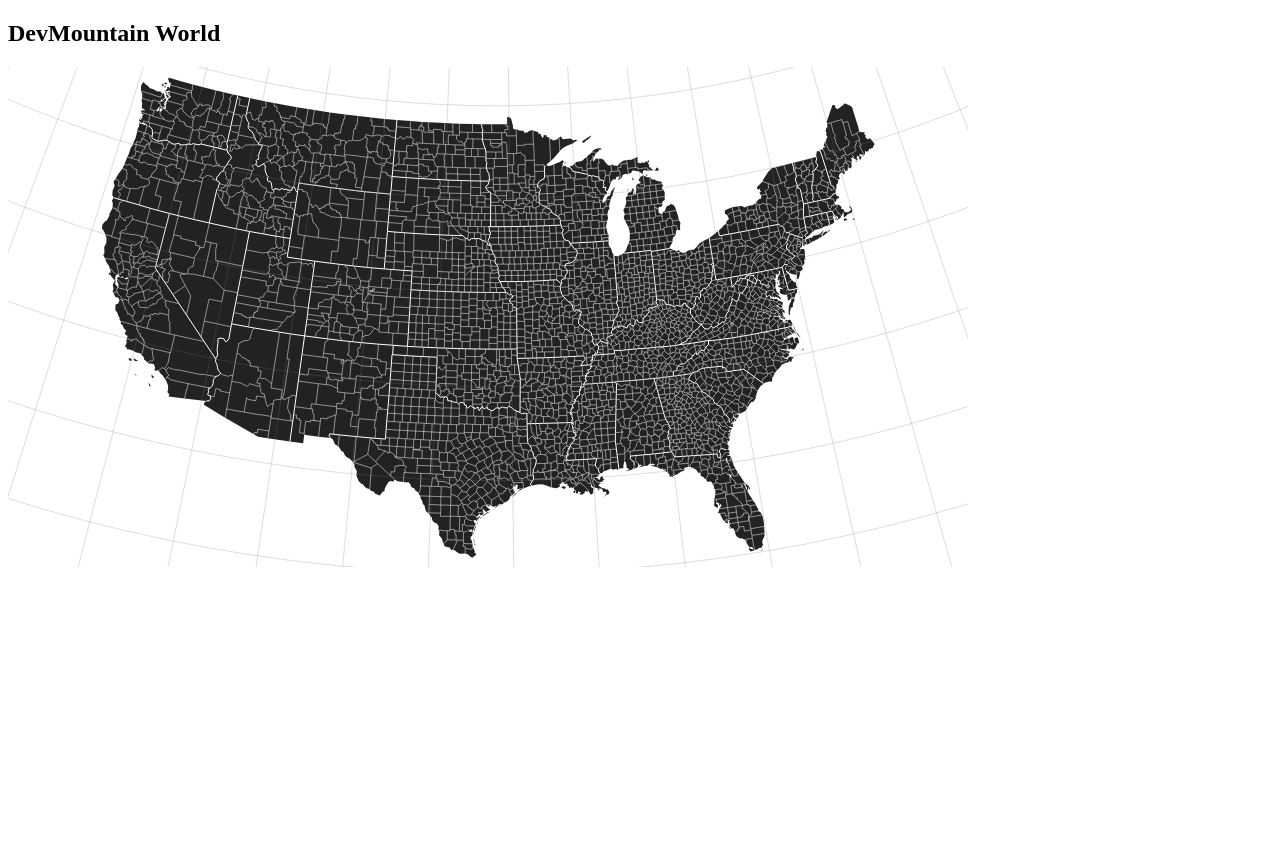
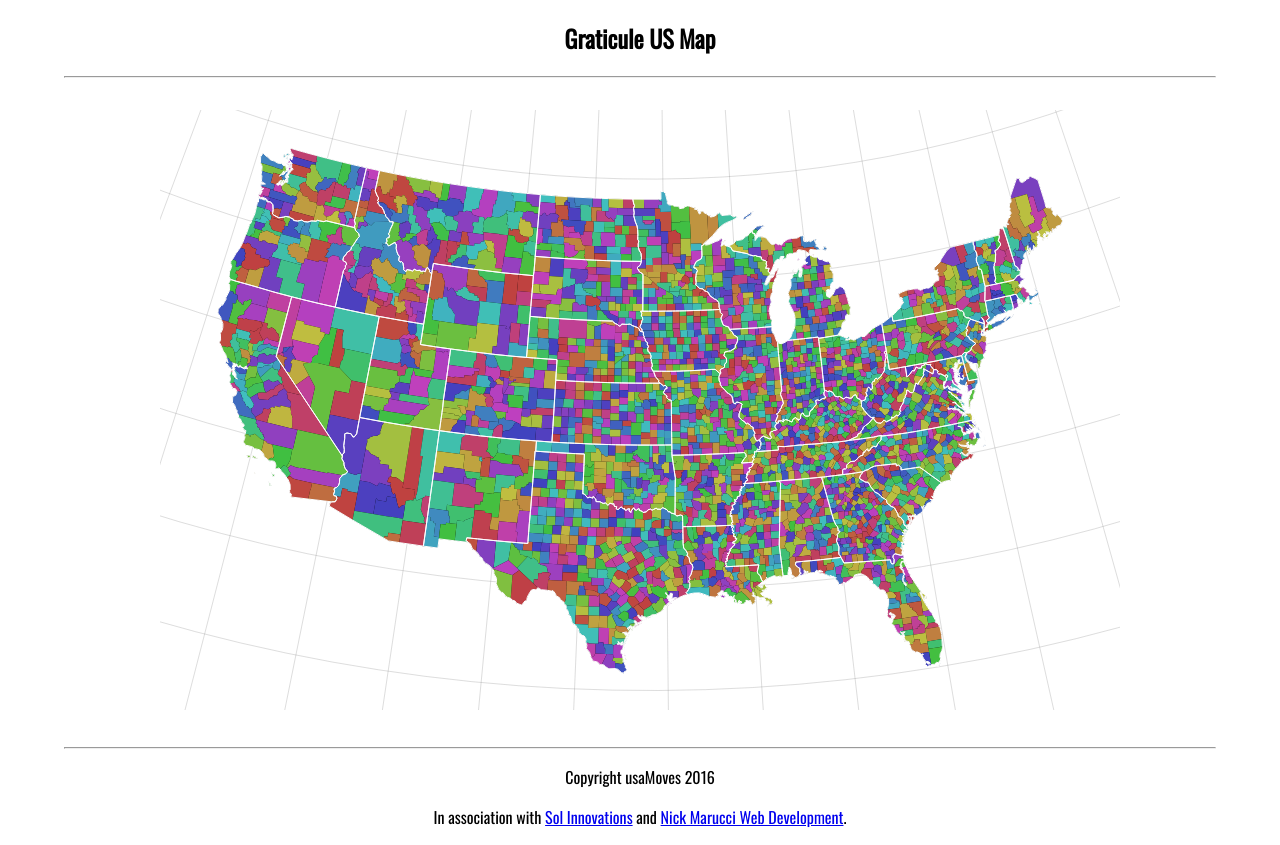
Before and after one commit to npm1514/Globe3, a plain HTML site: page index.html in a window 1280 px wide. Before the commit the page ends 800 px from the top, so only its background shows below. Drawn offline with nearby package versions, Linux system fonts and the light colour scheme.

Commit message:
styled page

```diff
--- a/index.html
+++ b/index.html
@@ -1,20 +1,26 @@
-<!DOCTYPE html>
 <!DOCTYPE html>
 <html>
   <head>
-    <title>My Globe</title>
+    <title>US Map</title>
 
     <link rel="stylesheet" href="styles.css">
-
-    <!-- <script src="//d3js.org/d3.v3.min.js"></script> -->
+    <link href='https://fonts.googleapis.com/css?family=Oswald' rel='stylesheet' type='text/css'>
     <script src="d3.v3.min.js"></script>
     <script src="topojson.v1.min.js"></script>
   </head>
   <body>
     <div class="head">
-      <h2>DevMountain World</h2>
+      <h2>Graticule US Map</h2>
+      <hr>
     </div>
-
+    <br>
+    <div class="usa"></div>
+    <footer>
+      <br>
+      <hr>
+      <p>Copyright usaMoves 2016</p>
+      <p>In association with <a target="_blank" href="http://www.sol-innovations.com">Sol Innovations</a> and <a target="_blank" href="http://www.nickmarucci.com">Nick Marucci Web Development</a>.</p>
+    </footer>
     <script src="script.js"></script>
   </body>
 </html>
--- a/script.js
+++ b/script.js
@@ -1,11 +1,11 @@
 var width = 960,
-    height = 500;
+    height = 600;
 
 var projection = d3.geo.albers()
     .rotate([96, 0])
     .center([-.6, 38.7])
     .parallels([29.5, 45.5])
-    .scale(1070)
+    .scale(1170)
     .translate([width / 2, height / 2])
     .precision(.1);
 
@@ -16,7 +16,7 @@ var graticule = d3.geo.graticule()
     .extent([[-98 - 45, 38 - 45], [-98 + 45, 38 + 45]])
     .step([5, 5]);
 
-var svg = d3.select("body").append("svg")
+var svg = d3.select(".usa").append("svg")
     .attr("width", width)
     .attr("height", height);
 
@@ -33,15 +33,26 @@ d3.json("usa.json", function(error, us) {
       .attr("class", "land")
       .attr("d", path);
 
-  svg.insert("path", ".graticule")
-      .datum(topojson.mesh(us, us.objects.counties, function(a, b) { return a !== b && !(a.id / 1000 ^ b.id / 1000); }))
-      .attr("class", "county-boundary")
-      .attr("d", path);
+  svg.append("g")
+      .attr("class", "counties")
+      .selectAll("path")
+      .data(topojson.feature(us, us.objects.counties).features)
+      .enter()
+      .append("path")
+      .attr("d", path)
+      .attr("fill", function(){
+        return d3.hsl(Math.random()*360, 0.5, 0.5);
+      });
 
-  svg.insert("path", ".graticule")
-      .datum(topojson.mesh(us, us.objects.states, function(a, b) { return a !== b; }))
-      .attr("class", "state-boundary")
-      .attr("d", path);
+  svg.append("g")
+      .attr("class", "states")
+      .selectAll("path")
+      .data(topojson.feature(us, us.objects.states).features)
+      .enter()
+      .append("path")
+      .attr("d", path)
+      .attr("fill", "none")
+      .attr("stroke", "white");
 });
 
 d3.select(self.frameElement).style("height", height + "px");
--- a/styles.css
+++ b/styles.css
@@ -5,17 +5,12 @@
   stroke-opacity: .5;
 }
 
-.land {
-  fill: #222;
+.head, footer {
+  width: 90vw;
+  margin: auto;
 }
 
-.county-boundary {
-  fill: none;
-  stroke: #fff;
-  stroke-width: .5px;
+body {
+  font-family: "Oswald";
+  text-align: center;
 }
-
-.state-boundary {
-  fill: none;
-  stroke: #fff;
-}
```
Also changed, not shown: 1 other file.
